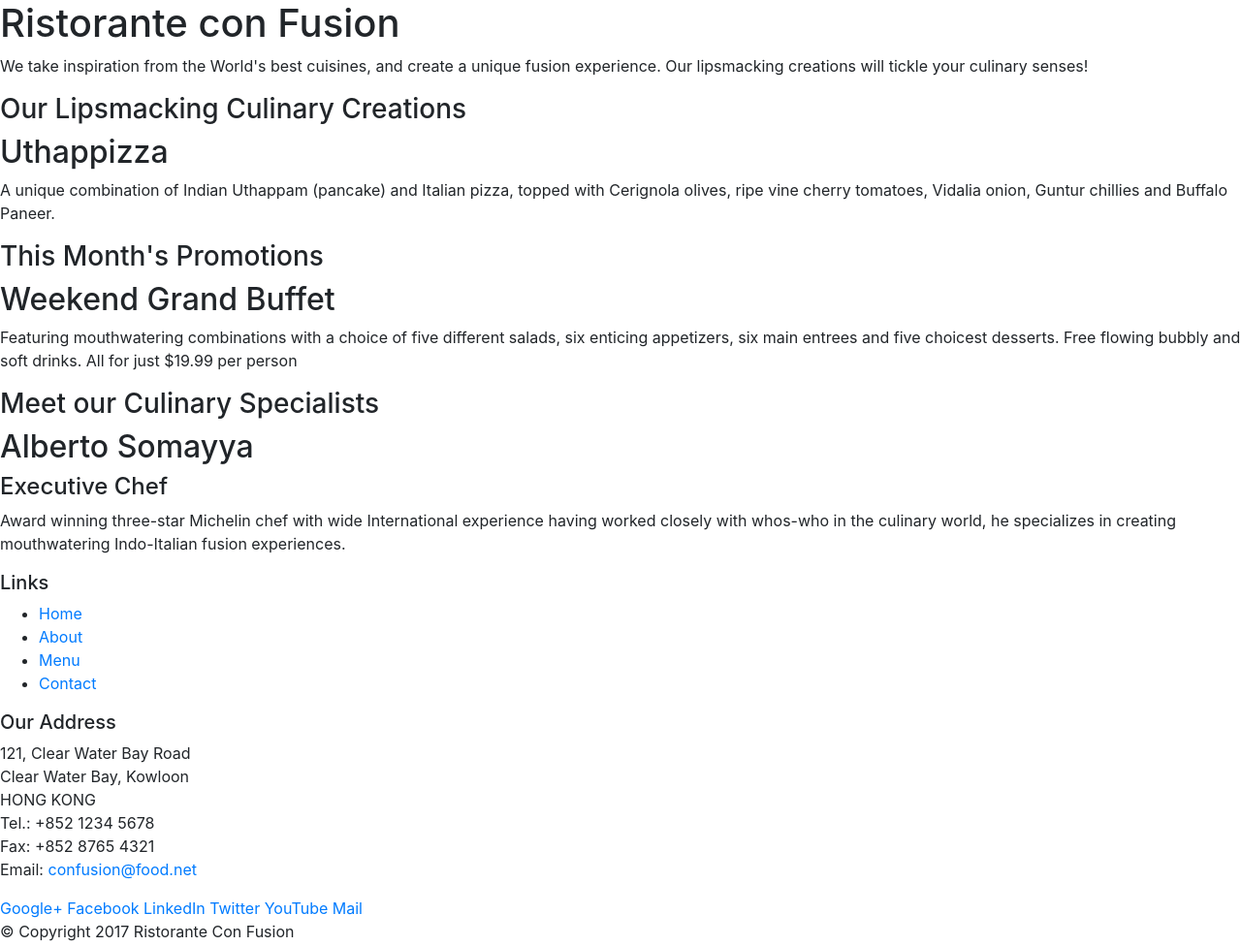
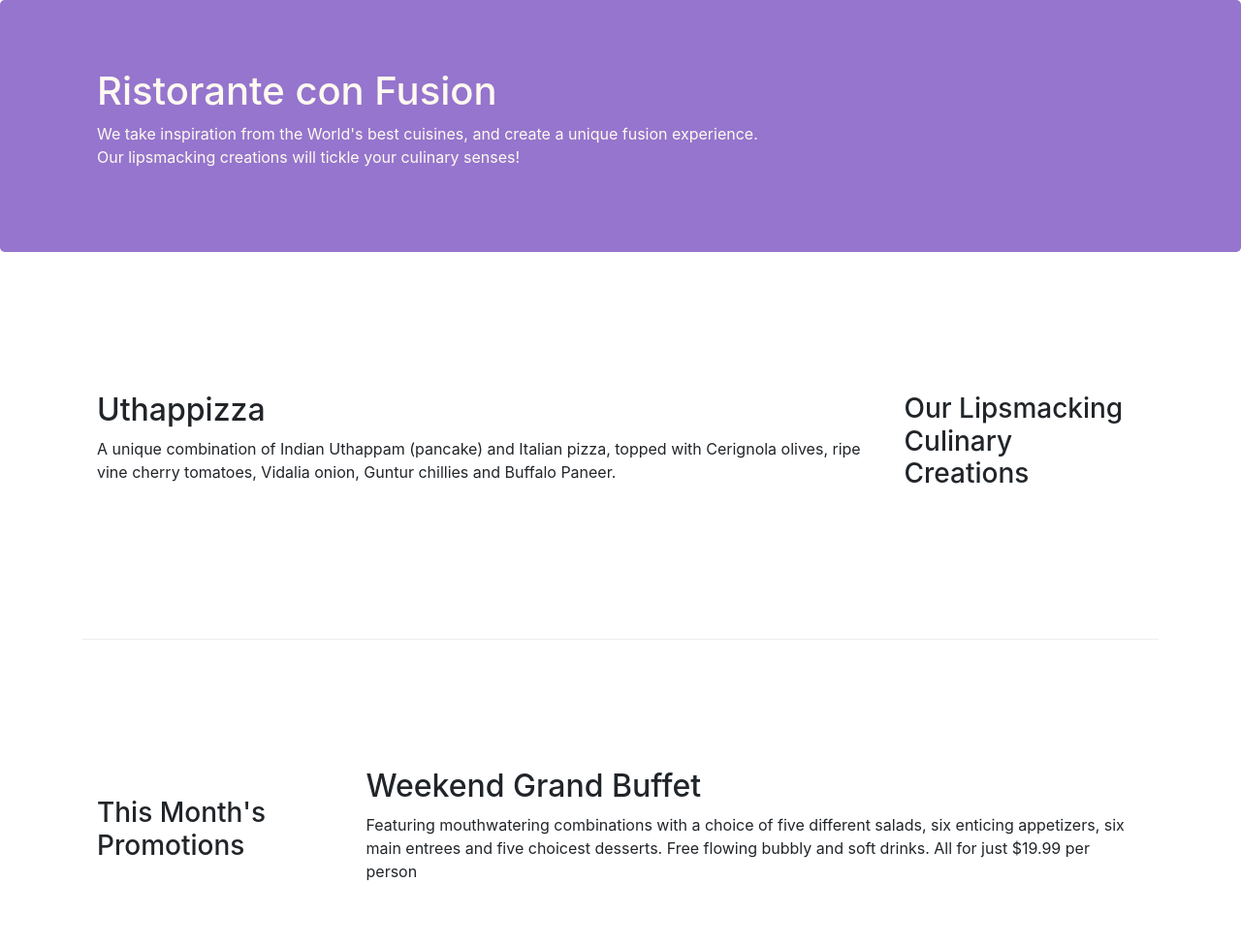
Before and after one commit to lparisot/conFusion-bootstrap4, a website: page index.html in a window 1280 px wide. Shown: the top 976 px of the page at 97% size. Drawn offline with nearby package versions, Linux system fonts and the light colour scheme.

Commit message:
bootstrap grid

```diff
--- /dev/null
+++ b/css/styles.css
@@ -0,0 +1,30 @@
+.row-header {
+  margin: 0px auto;
+  padding: 0px auto;
+}
+
+.row-content {
+  margin: 0px auto;
+  padding: 50px 0px 50px 0px;
+  border-bottom: 1px ridge;
+  min-height: 400px;
+}
+
+.footer {
+  background-color: #D1C4E9;
+  margin: 0px auto;
+  padding: 20px 0px 20px 0px;
+}
+
+.jumbotron {
+  padding: 70px 30px 70px 30px;
+  margin: 0px auto;
+  background-color: #9575CD;
+  color: floralwhite;
+}
+
+address {
+  font-size: 80%;
+  margin: 0px;
+  color: #0F0F0F;
+}
--- a/index.html
+++ b/index.html
@@ -9,49 +9,50 @@
 
   <!-- Bootstrap CSS -->
   <link rel="stylesheet" href="node_modules/bootstrap/dist/css/bootstrap.min.css">
+  <link rel="stylesheet" href="css/styles.css" />
   <title>Ristorante Con Fusion</title>
 </head>
 
 <body>
-  <header>
-    <div>
-      <div>
-        <div>
+  <header class="jumbotron">
+    <div class="container">
+      <div class="row row-header">
+        <div class="col-12 col-sm-8">
           <h1>Ristorante con Fusion</h1>
           <p>We take inspiration from the World's best cuisines, and create a unique fusion experience. Our lipsmacking creations will tickle your culinary senses!</p>
         </div>
-        <div>
+        <div class="col col-sm">
+        </div>
       </div>
-    </div>
     </div>
   </header>
 
-  <div>
-    <div>
-      <div>
+  <div class="container">
+    <div class="row row-content align-items-center">
+      <div class="col-sm-4 col-md-3 order-12">
         <h3>Our Lipsmacking Culinary Creations</h3>
       </div>
-      <div>
+      <div class="col-sm col-md order-1">
         <h2>Uthappizza</h2>
         <p>A unique combination of Indian Uthappam (pancake) and Italian pizza, topped with Cerignola olives, ripe vine cherry tomatoes, Vidalia onion, Guntur chillies and Buffalo Paneer.</p>
       </div>
     </div>
 
-    <div>
-      <div>
+    <div class="row row-content align-items-center">
+      <div class="col-sm-4 col-md-3">
         <h3>This Month's Promotions</h3>
       </div>
-      <div>
+      <div class="col-sm col-md">
         <h2>Weekend Grand Buffet</h2>
         <p>Featuring mouthwatering combinations with a choice of five different salads, six enticing appetizers, six main entrees and five choicest desserts. Free flowing bubbly and soft drinks. All for just $19.99 per person </p>
       </div>
     </div>
 
-    <div>
-      <div>
+    <div class="row row-content align-items-center">
+      <div class="col-sm-4 col-md-3 order-12">
         <h3>Meet our Culinary Specialists</h3>
       </div>
-      <div>
+      <div class="col-sm col-md order-1">
         <h2>Alberto Somayya</h2>
         <h4>Executive Chef</h4>
         <p>Award winning three-star Michelin chef with wide International experience having worked closely with whos-who in the culinary world, he specializes in creating mouthwatering Indo-Italian fusion experiences. </p>
@@ -59,19 +60,19 @@
     </div>
   </div>
 
-  <footer>
-    <div>
-      <div>
-        <div>
+  <footer class="footer">
+    <div class="container">
+      <div class="row">
+        <div class="col-5 ml-auto col-sm-2">
           <h5>Links</h5>
-          <ul>
+          <ul class="list-unstyled">
             <li><a href="#">Home</a></li>
             <li><a href="#">About</a></li>
             <li><a href="#">Menu</a></li>
             <li><a href="#">Contact</a></li>
           </ul>
         </div>
-        <div>
+        <div class="col-6 col-sm-5">
           <h5>Our Address</h5>
           <address>
             121, Clear Water Bay Road<br>
@@ -82,8 +83,8 @@
             Email: <a href="mailto:confusion@food.net">confusion@food.net</a>
           </address>
         </div>
-        <div>
-          <div>
+        <div class="col col-sm-4 align-self-center">
+          <div style="text-align: center">
             <a href="http://google.com/+">Google+</a>
             <a href="http://www.facebook.com/profile.php?id=">Facebook</a>
             <a href="http://www.linkedin.com/in/">LinkedIn</a>
@@ -93,8 +94,8 @@
           </div>
         </div>
       </div>
-      <div>
-        <div>
+      <div class="row justify-content-center">
+        <div class="col-auto">
           <p>© Copyright 2017 Ristorante Con Fusion</p>
         </div>
       </div>
@@ -103,7 +104,7 @@
 
   <!-- jQuery first, then Tether, then Bootstrap JS. -->
   <script src="node_modules/jquery/dist/jquery.min.js"></script>
-  <script src="node_modules/popper.js/dist/popper.min.js"></script>
+  <script src="node_modules/popper.js/dist/umd/popper.min.js"></script>
   <script src="node_modules/bootstrap/dist/js/bootstrap.min.js"></script>
 </body>
 
```
Also changed, not shown: 1 other file.
